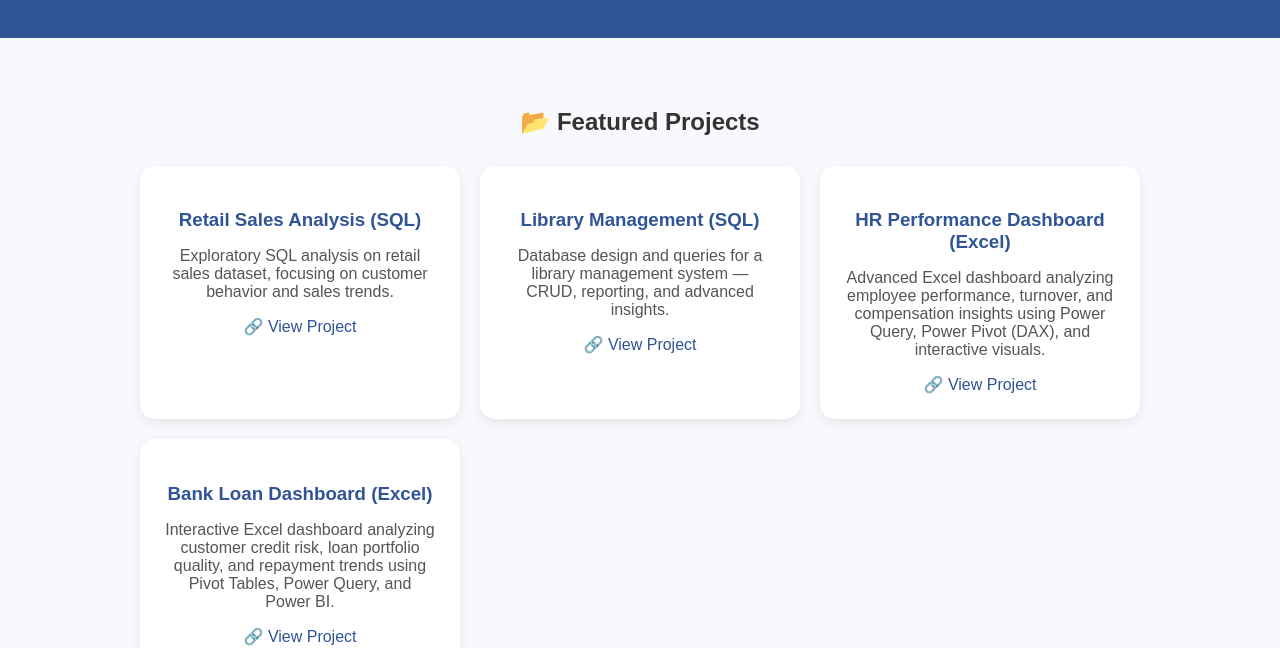
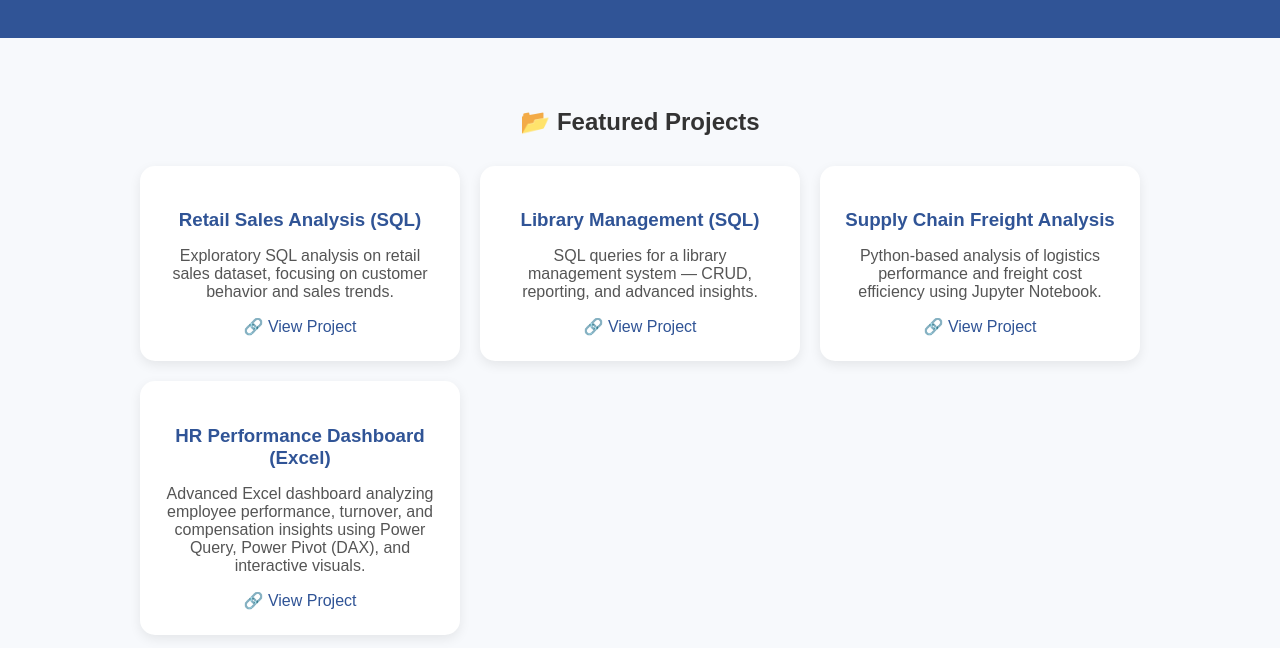
Before and after one commit to trinhnguyen-venus/trinhnguyen-venus.github.io, a plain HTML site: page index.html in a window 1280 px wide. Shown: the part 313-961 px from the top of the page. Drawn offline with nearby package versions, Linux system fonts and the light colour scheme.

Commit message:
Update project descriptions and remove bank loan section

```diff
--- a/index.html
+++ b/index.html
@@ -119,20 +119,20 @@
 
       <div class="card">
         <h3>Library Management (SQL)</h3>
-        <p>Database design and queries for a library management system — CRUD, reporting, and advanced insights.</p>
+        <p>SQL queries for a library management system — CRUD, reporting, and advanced insights.</p>
         <a href="https://github.com/trinhnguyen-venus/library-management" target="_blank">🔗 View Project</a>
+      </div>
+
+      <div class="card">
+        <h3>Supply Chain Freight Analysis</h3>
+        <p>Python-based analysis of logistics performance and freight cost efficiency using Jupyter Notebook.</p>
+        <a href="https://github.com/trinhnguyen-venus/supply-chain-freight-analysis" target="_blank">🔗 View Project</a>
       </div>
 
       <div class="card">
         <h3>HR Performance Dashboard (Excel)</h3>
         <p>Advanced Excel dashboard analyzing employee performance, turnover, and compensation insights using Power Query, Power Pivot (DAX), and interactive visuals.</p>
         <a href="https://github.com/trinhnguyen-venus/HR-Analytics-Dashboard" target="_blank">🔗 View Project</a>
-      </div>
-
-      <div class="card">
-        <h3>Bank Loan Dashboard (Excel)</h3>
-        <p>Interactive Excel dashboard analyzing customer credit risk, loan portfolio quality, and repayment trends using Pivot Tables, Power Query, and Power BI.</p>
-        <a href="https://github.com/trinhnguyen-venus/bank-loan-dashboard" target="_blank">🔗 View Project</a>
       </div>
 
     </div>
```
